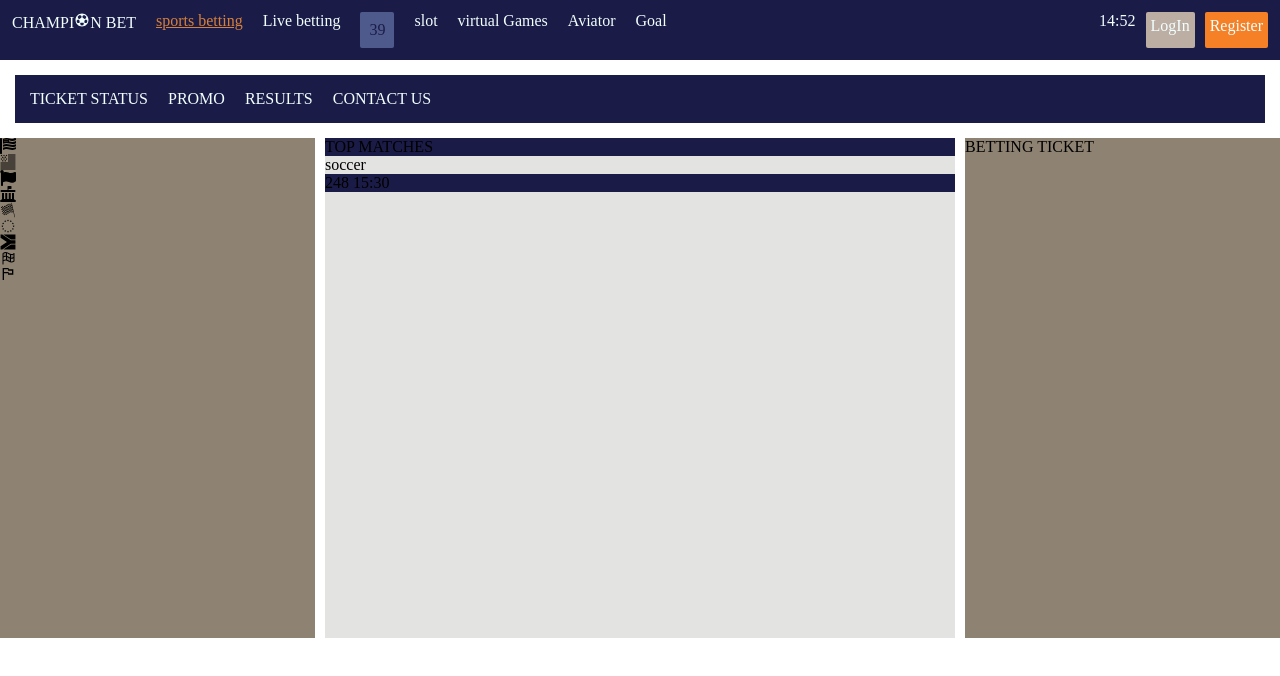
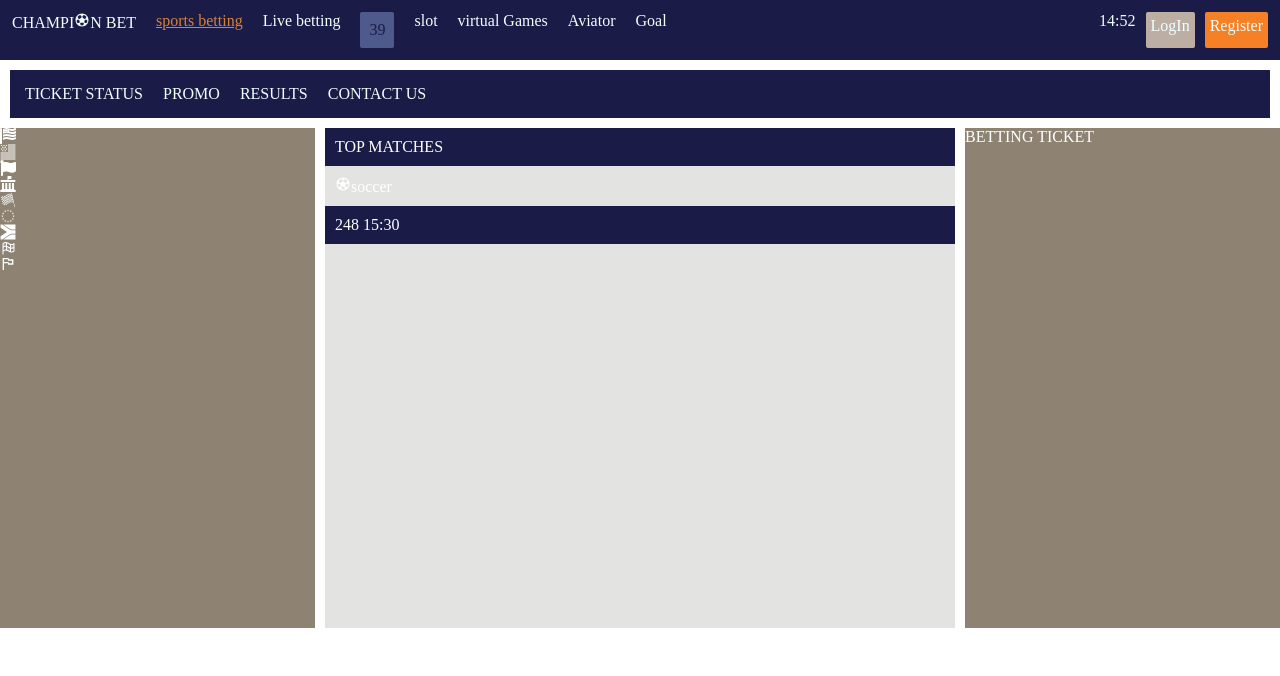
Before and after one commit to nawagirwacatherine/ONLINE-APP, a React (Vite) app in the folder online-app/: page / in a window 1280 px wide. Shown: the top 676 px of the page. Built offline with nearby package versions, Linux system fonts and the light colour scheme.

Commit message:
Add icon and padding to different contents

```diff
--- a/online-app/src/App.css
+++ b/online-app/src/App.css
@@ -61,10 +61,11 @@ text-decoration: underline;
   gap: 20px;
   color: azure;
   background-color: rgb(27, 27, 71);
-  margin: 15px;
+  margin: 10px;
 }
 
 .content {
+  color: white;
   height: 500px;
   display: flex;
   gap: 10px;
@@ -95,13 +96,16 @@ height: 500px;
 
 .content2-item1 {
   background-color: rgb(27, 27, 71) ;
+  padding: 10px;
 }
 
 .content2-item2 {
+  padding: 10px;
 
 }
 
 .content2-item3 {
+  padding: 10px;
   background-color: rgb(27, 27, 71) ;
 }
 
--- a/online-app/src/components/Content2.jsx
+++ b/online-app/src/components/Content2.jsx
@@ -1,3 +1,5 @@
+import { IoMdFootball } from "react-icons/io";
+
 function Content2 () {
 
     return(
@@ -5,7 +7,7 @@ function Content2 () {
 
     <div className="content2">
     <div className="content2-item1" >TOP MATCHES</div>
-    <div className="content2-item2">soccer</div>
+    <div className="content2-item2"><IoMdFootball />soccer</div>
     <div className="content2-item3">248 15:30</div>
     </div>
 
--- a/online-app/src/pages/Content.jsx
+++ b/online-app/src/pages/Content.jsx
@@ -1,7 +1,6 @@
 import Content1 from "../components/Content1"
 import Content2 from "../components/Content2"
 import Content3 from "../components/Content3"
-
 function Content () {
     return(
     <>
```
